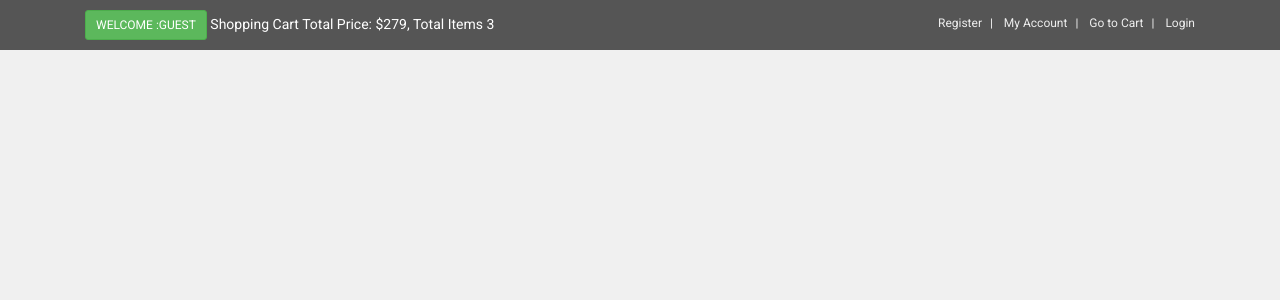
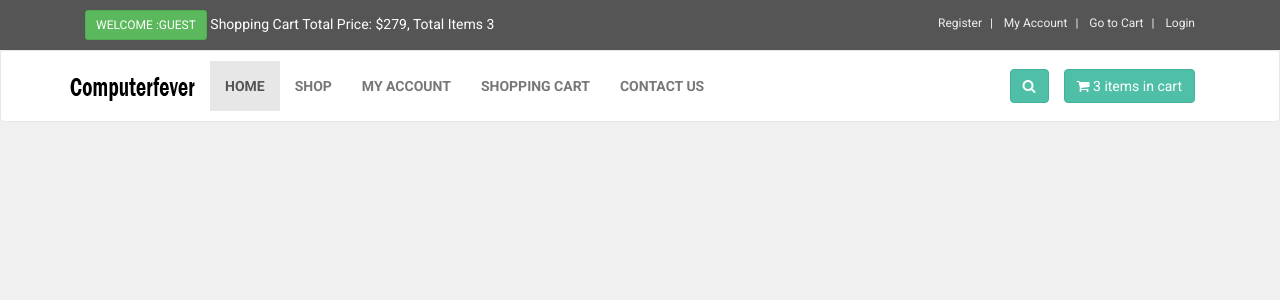
Before and after one commit to ingafter60/ingeComStore, a PHP site: page / in a window 1280 px wide. Shown: the top 300 px of the page. Run offline with PHP 8.4, Linux system fonts and the light colour scheme.

Commit message:
Added navbar and style

```diff
--- a/index.php
+++ b/index.php
@@ -46,6 +46,99 @@
 	</div>
 	<!-- top Ends -->
 
+	<!-- navbar navbar-default Starts -->
+	<div class="navbar navbar-default" id="navbar">
+		<!-- container Starts -->
+      <div class="container" >
+      	<!-- navbar-header Starts -->
+         <div class="navbar-header">
+         	<!--- navbar navbar-brand home Starts -->
+            <a class="navbar-brand home" href="index.php" >
+               <img src="images/logo.png" alt="computerfever logo" class="hidden-xs" >
+               <img src="images/logo-small.png" alt="computerfever logo" class="visible-xs" >
+            </a>
+            <!--- navbar navbar-brand home Ends -->
+         </div>
+         <!-- navbar-header Ends -->
+
+			<!-- navbar-collapse collapse Starts -->
+			<div class="navbar-collapse collapse" id="navigation" >
+				<!-- padding-nav Starts -->
+				<div class="padding-nav" >
+					<!-- nav navbar-nav navbar-left Starts -->
+					<ul class="nav navbar-nav navbar-left">
+						<li class="active">
+							<a href="index.php"> Home </a>
+						</li>
+						<li>
+							<a href="shop.php"> Shop </a>
+						</li>
+						<li>
+							<a href='checkout.php' >My Account</a>
+						</li>
+						<li>
+							<a href="cart.php"> Shopping Cart </a>
+						</li>
+						<li>
+							<a href="contact.php"> Contact Us </a>
+						</li>
+					</ul>
+					<!-- nav navbar-nav navbar-left Ends -->
+				</div>
+				<!-- padding-nav Ends -->
+
+				<!-- btn btn-primary navbar-btn right Starts -->
+				<a class="btn btn-primary navbar-btn right" href="cart.php">
+					<i class="fa fa-shopping-cart"></i>
+					<span> 3 items in cart </span>
+				</a>
+				<!-- btn btn-primary navbar-btn right Ends -->
+
+				<!-- navbar-collapse collapse right Starts -->
+				<div class="navbar-collapse collapse right">
+					<button class="btn navbar-btn btn-primary" type="button" data-toggle="collapse" data-target="#search">
+						<span class="sr-only">Toggle Search</span>
+						<i class="fa fa-search"></i>
+					</button>
+				</div>
+				<!-- navbar-collapse collapse right Ends -->
+
+				<!-- collapse clearfix Starts -->
+				<div class="collapse clearfix" id="search">
+					<!-- navbar-form Starts -->
+					<form class="navbar-form" method="get" action="results.php">
+						<!-- input-group Starts -->
+						<div class="input-group">
+							<input class="form-control" type="text" placeholder="Search" name="user_query" required>
+							<!-- input-group-btn Starts -->
+							<span class="input-group-btn">
+								<button type="submit" value="Search" name="search" class="btn btn-primary">
+									<i class="fa fa-search"></i>
+								</button>
+							</span>
+							<!-- input-group-btn Ends -->
+						</div>
+						<!-- input-group Ends -->
+					</form>
+					<!-- navbar-form Ends -->
+				</div>
+				<!-- collapse clearfix Ends -->
+			</div>
+			<!-- navbar-collapse collapse Ends -->
+      </div>
+      <!-- container Ends -->
+
+		<button type="button" class="navbar-toggle" data-toggle="collapse" data-target="#navigation"  >
+			<span class="sr-only">Toggle Navigation</span>
+			<i class="fa fa-align-justify"></i>
+		</button>
+		<button type="button" class="navbar-toggle" data-toggle="collapse" data-target="#search" >
+			<span class="sr-only">Toggle Search</span>
+			<i class="fa fa-search" ></i>
+		</button>
+   </div>
+   <!-- navbar navbar-default Ends -->
+
 	<script src="js/jquery.min.js"> </script>
 	<script src="js/bootstrap.min.js"></script>
 </body>
--- a/styles/style.css
+++ b/styles/style.css
@@ -1,4 +1,12 @@
-/* Template : E commerce Store in php and mysqli with bootstrap 3 Author Name : Mohammed Tahir Ahmed Author Email: sad.ahmed22224@gmail.com Theme URl : http://www.computerfever.com Version: 1.0 */
+/*
+
+Template : E commerce Store in php and mysqli with bootstrap 3
+Author Name : Mohammed Tahir Ahmed
+Author Email: sad.ahmed22224@gmail.com
+Theme URl : http://www.computerfever.com
+Version: 1.0
+
+*/
 
 
 /* General Styles */
@@ -13,7 +21,7 @@ body {
 }
 
 
-/* Top Navbar Styles */
+/* Top Navbar Styles  */
 
 #top {
 	background: #555555;
@@ -72,3 +80,47 @@ body {
 	padding: 0 5px;
 	color: #f7f7f7;
 }
+
+
+/* Header Styles */
+
+.navbar {
+	background: white;
+}
+
+.navbar-collapse .right {
+	float: right;
+}
+
+.navbar-brand {
+	float: left;
+	padding: 10px 15px;
+	font-size: 18px;
+	line-height: 20px;
+	height: 70px;
+}
+
+.navbar-brand:hover,
+.navbar-brand:focus {
+	text-decoration: none;
+}
+
+.navbar ul.nav>li>a {
+	text-transform: uppercase;
+	font-weight: bold;
+	font-size: 14px;
+}
+
+.padding-nav {
+	padding-top: 10px;
+}
+
+.navbar ul.nav>li>a:hover {
+	background: #e7e7e7;
+}
+
+.btn-primary {
+	color: rgb(255, 255, 255);
+	background-color: rgb(79, 191, 168);
+	border-color: rgb(65, 179, 156);
+}
```
Also changed, not shown: images/load.gif (added), images/logo-small.png (added), images/logo.png (added), images/paypal.png (added).
